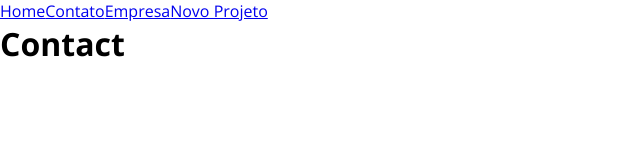
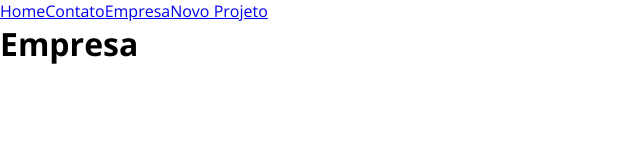
Before and after one commit to Lincesites27/projeto, a React (Create React App) app: page /company in a window 1280 px wide. Shown: the top 160 px of the page, without its empty margins (0-640 px from the left). Built offline with nearby package versions, Linux system fonts and the light colour scheme.

Commit message:
colocando as paginas link

```diff
--- a/src/App.js
+++ b/src/App.js
@@ -4,6 +4,7 @@ import Home from './components/Pages/Home';
 import Company from './components/Pages/Company';
 import Contact from './components/Pages/Contact';
 import NewProject from './components/Pages/NewProject';
+import Container from './components/layout/Container';
 
 function App() {
   return (
@@ -17,15 +18,15 @@ function App() {
     <Link to="/newproject">Novo Projeto</Link>
     </div>
 
+    <Container>
+    <Routes>
+      <Route exact path='/' element={<Home />}/>
+      <Route exact path='/company' element={<Company />}/>
+      <Route exact path='/contact' element={<Contact />}/>
+      <Route exact path='/newproject' element={<NewProject />}/>
+    </Routes>
+    </Container>
 
-    <Routes>
-
-    <Route exact path='/' element={<Home />}/>
-    <Route exact path='/company' element={<Company />}/>
-    <Route exact path='/contact' element={<Contact />}/>
-    <Route exact path='/newproject' element={<NewProject />}/>
-
-    </Routes>
    </Router>
 
 
--- a/src/components/Pages/Company.js
+++ b/src/components/Pages/Company.js
@@ -1,5 +1,5 @@
 function Contact () {
 
-    return <h1>Contact</h1>
+    return <h1>Empresa</h1>
 }
 export default Contact
--- a/src/components/Pages/Home.js
+++ b/src/components/Pages/Home.js
@@ -1,5 +1,5 @@
 function Home () {
 
-    return <h1>Home</h1>
+    return <h1>Inicio</h1>
 }
 export default Home
--- a/src/components/Pages/NewProject.js
+++ b/src/components/Pages/NewProject.js
@@ -1,5 +1,5 @@
 function NewProject () {
 
-    return <h1>NewProject</h1>
+    return <h1>Novo Projeto</h1>
 }
 export default NewProject
--- /dev/null
+++ b/src/components/layout/Container.js
@@ -0,0 +1,13 @@
+import styles from './Container.module.css'
+
+function Container (props){
+    return(
+        <div>
+            {props.children}
+        </div>
+
+    )
+
+}
+
+export default Container
```
Also changed, not shown: src/components/layout/Container.module.css (added).
